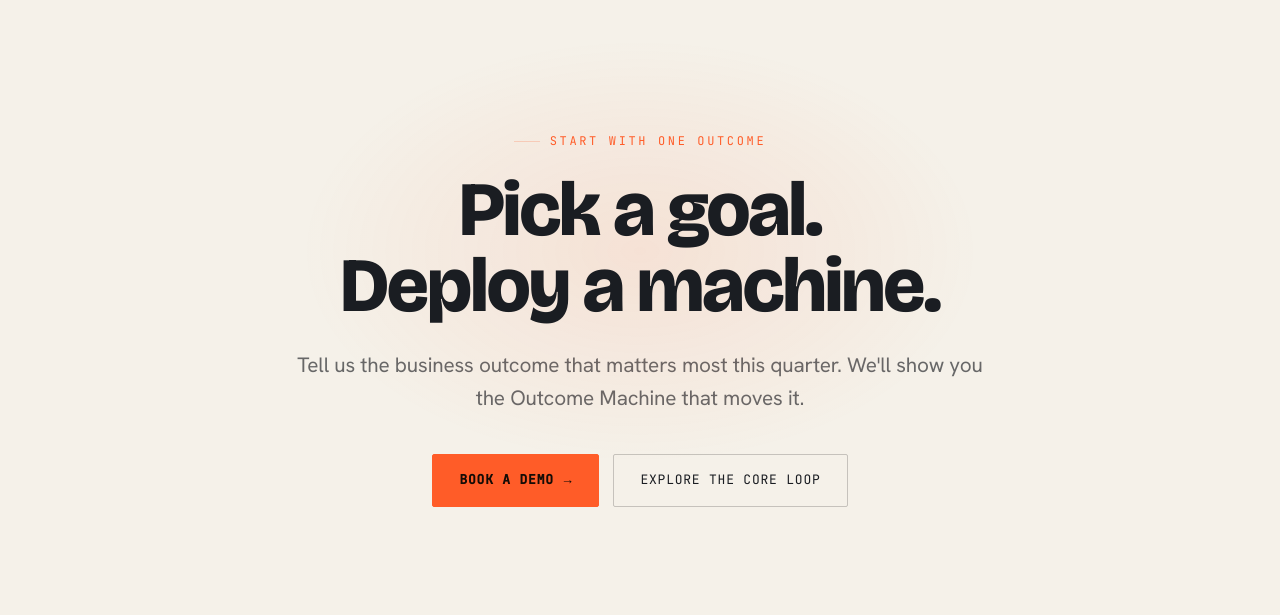
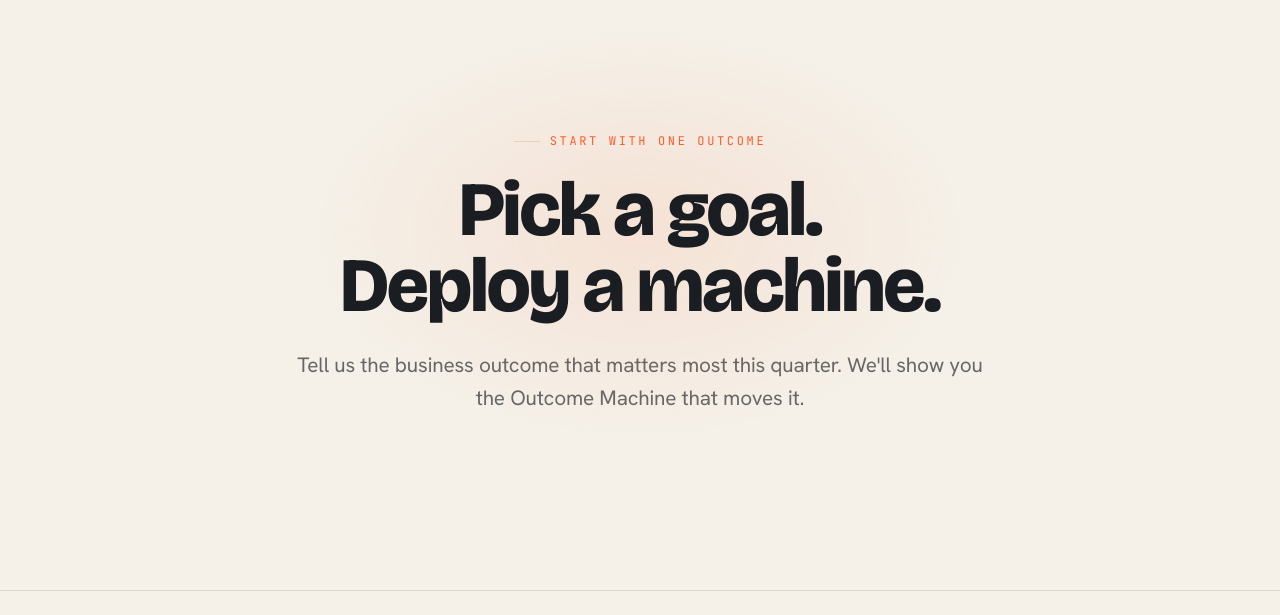
Before and after one commit to amitrathore/outcome-machines-web, an Astro site: page / in a window 1280 px wide. Shown: the part 6265-6880 px from the top of the page. Built offline with nearby package versions, Linux system fonts and the light colour scheme; Astro itself is replaced by a stand-in of ours; a script that the page names is missing.

Commit message:
Replace email CTA with TidyCal booking embed
Swap the mailto Book a Demo button for the TidyCal calendar widget
(amitrathore/30-min-to-an-outcome-machine). Script loaded async in
<head>; embed constrained to 900px and centred in the CTA section.

Co-Authored-By: Claude Sonnet 4.6 <noreply@anthropic.com>

```diff
--- a/src/pages/index.astro
+++ b/src/pages/index.astro
@@ -80,6 +80,7 @@ const movementLayers = [
     <meta name="twitter:title" content="Outcome Machines" />
     <meta name="twitter:description" content="Not a dashboard. An AI system that owns one outcome — and continuously monitors, explains, recommends, executes and learns until the number moves." />
     <meta name="twitter:image" content="https://outcomemachines.com/og-image.png" />
+    <script src="https://asset-tidycal.b-cdn.net/js/embed.js" async></script>
     <link rel="preconnect" href="https://fonts.googleapis.com" />
     <link rel="preconnect" href="https://fonts.gstatic.com" crossorigin />
     <link
@@ -342,9 +343,8 @@ const movementLayers = [
         <span class="eyebrow reveal" style="justify-content:center;">Start with one outcome</span>
         <h2 class="display reveal" data-d="1" style="margin-top:22px;">Pick a goal.<br />Deploy a machine.</h2>
         <p class="lede reveal" data-d="2">Tell us the business outcome that matters most this quarter. We'll show you the Outcome Machine that moves it.</p>
-        <div class="cta-actions reveal" data-d="3">
-          <a href="mailto:hello@outcomemachines.ai" class="btn btn--primary">Book a demo<span class="arrow">→</span></a>
-          <a href="#how" class="btn btn--ghost">Explore the core loop</a>
+        <div class="tidycal-wrap reveal" data-d="3">
+          <div class="tidycal-embed" data-path="amitrathore/30-min-to-an-outcome-machine"></div>
         </div>
       </div>
     </section>
--- a/src/styles/global.css
+++ b/src/styles/global.css
@@ -493,6 +493,7 @@ h1, h2, h3 { font-family: var(--font-display); font-weight: 800; letter-spacing:
 .cta h2 { position: relative; }
 .cta .lede { margin: 24px auto 0; text-align: center; }
 .cta-actions { display: flex; gap: 14px; justify-content: center; margin-top: 40px; flex-wrap: wrap; }
+.tidycal-wrap { margin-top: 48px; max-width: 900px; margin-inline: auto; }
 
 /* ============================================================
    FOOTER
```
